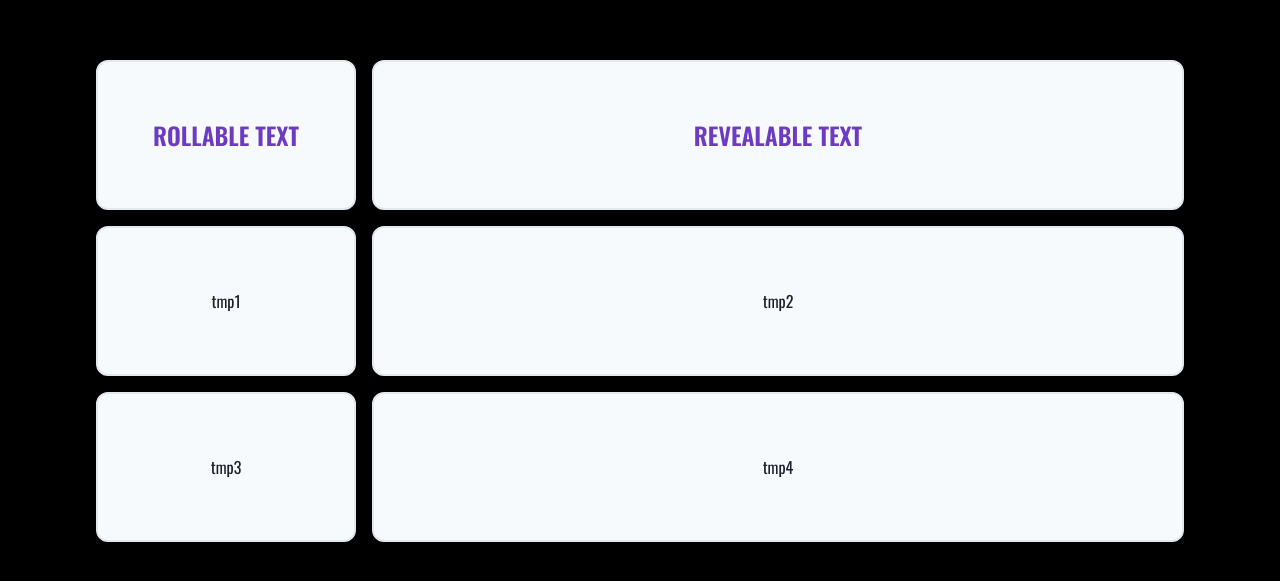
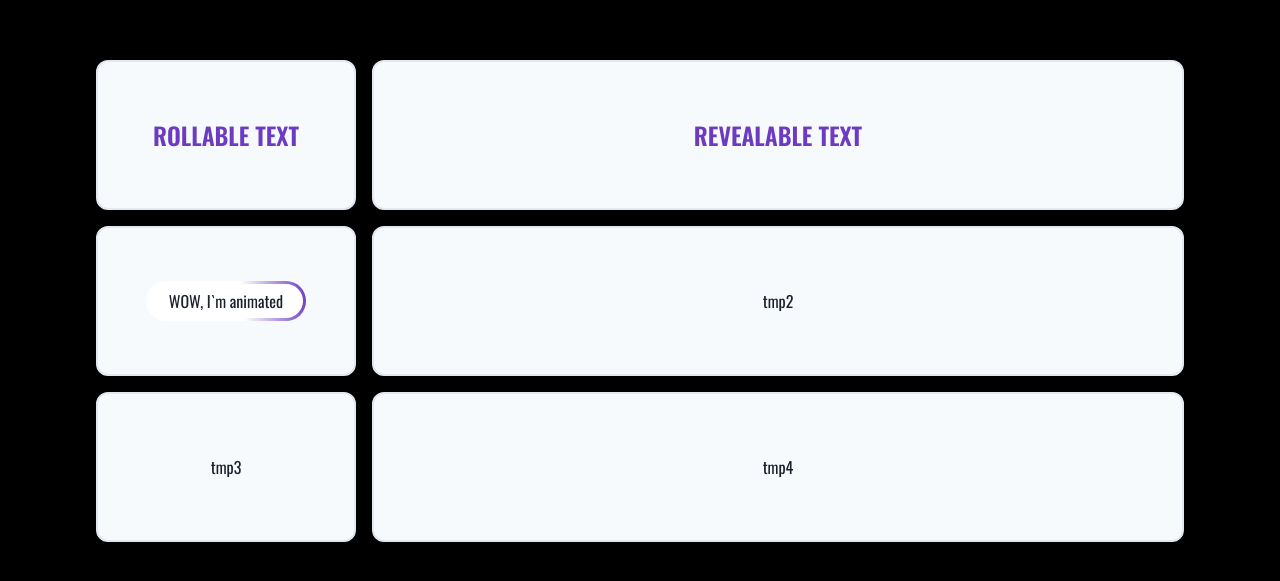
Before and after one commit to YuliaKletsova/Favorite_Animations, a Next.js app: page / in a window 1280 px wide. Shown: the part 119-700 px from the top of the page. Built offline with nearby package versions, Linux system fonts and the light colour scheme.

Commit message:
bordered button

```diff
--- /dev/null
+++ b/src/components/BorderedButton.tsx
@@ -0,0 +1,32 @@
+import { motion } from 'framer-motion';
+import { COLORS } from '~/constants';
+
+export const BorderedButton = () => (
+    <motion.div
+        initial={{
+            backgroundImage: `linear-gradient(to right, white, white), linear-gradient(0deg, ${COLORS.violet}, white 40%)`,
+        }}
+        animate={{
+            backgroundImage: `linear-gradient(to right, white, white), linear-gradient(360deg, ${COLORS.violet}, white 40%)`,
+        }}
+        transition={{
+            type: 'tween',
+            ease: 'linear',
+            duration: 2,
+            repeat: Infinity,
+        }}
+        style={{
+            border: '3px solid transparent',
+            borderRadius: '20px',
+            backgroundClip: 'padding-box, border-box',
+            backgroundOrigin: 'padding-box, border-box',
+            width: 160,
+            height: 40,
+            display: 'flex',
+            justifyContent: 'center',
+            alignItems: 'center',
+        }}
+    >
+        WOW, I`m animated
+    </motion.div>
+);
--- a/src/components/RevealableText.tsx
+++ b/src/components/RevealableText.tsx
@@ -1,6 +1,7 @@
 'use client';
 import { useState } from 'react';
 import { motion } from 'framer-motion';
+import { COLORS } from '~/constants';
 
 export const RevealableText = ({ text }: { text: string[] }) => {
     const [isHovered, setIsHovered] = useState(false);
@@ -24,7 +25,7 @@ export const RevealableText = ({ text }: { text: string[] }) => {
                         fontSize: '1.5rem',
                         lineHeight: '2rem',
                         fontWeight: 600,
-                        color: '#6C3BC1',
+                        color: COLORS.violet,
                     }}
                 >
                     {el}
--- a/src/components/card/useGetCardContent.tsx
+++ b/src/components/card/useGetCardContent.tsx
@@ -2,9 +2,9 @@ import { useMemo } from 'react';
 import { Animations } from '~/constants';
 import { RevealableText } from '../RevealableText';
 import { AnimatedText } from '../rollable-link';
+import { BorderedButton } from '../BorderedButton';
 
 export type CssGridData = {
-    title: string;
     content: JSX.Element;
     type?: Animations;
     colSpan: number;
@@ -14,32 +14,26 @@ export const useGetCardsContent = (): CssGridData => {
     const cardsContent = useMemo(
         () => [
             {
-                title: 'ROLLABLE TEXT',
                 content: <AnimatedText title="ROLLABLE TEXT" />,
                 colSpan: Math.floor(Math.random() * 3) + 1,
             },
             {
-                title: 'REVEALABLE TEXT',
                 content: <RevealableText text={'REVEALABLE TEXT'.split('')} />,
                 colSpan: Math.floor(Math.random() * 3) + 1,
             },
             {
-                title: 'tmp1',
-                content: <div>tmp1</div>,
+                content: <BorderedButton />,
                 colSpan: Math.floor(Math.random() * 3) + 1,
             },
             {
-                title: 'tmp2',
                 content: <div>tmp2</div>,
                 colSpan: Math.floor(Math.random() * 3) + 1,
             },
             {
-                title: 'tmp3',
                 content: <div>tmp3</div>,
                 colSpan: Math.floor(Math.random() * 3) + 1,
             },
             {
-                title: 'tmp4',
                 content: <div>tmp4</div>,
                 colSpan: Math.floor(Math.random() * 3) + 1,
             },
--- a/src/components/rollable-link/index.tsx
+++ b/src/components/rollable-link/index.tsx
@@ -1,6 +1,7 @@
 'use client';
 import React, { useState } from 'react';
 import { motion } from 'framer-motion';
+import { COLORS } from '~/constants';
 import { AnimatedWord } from './AnimatedWord';
 
 const transition = {
@@ -25,7 +26,7 @@ export const AnimatedText = ({ title }: { title: string }) => {
                 fontSize: '1.5rem',
                 lineHeight: '2rem',
                 fontWeight: 600,
-                color: '#6C3BC1',
+                color: COLORS.violet,
                 overflow: 'hidden',
             }}
         >
--- a/src/constants.ts
+++ b/src/constants.ts
@@ -3,3 +3,7 @@ export enum ANIMATION_TYPE {
 }
 
 export type Animations = keyof typeof ANIMATION_TYPE;
+
+export const COLORS = {
+    violet: '#6C3BC1',
+};
```
